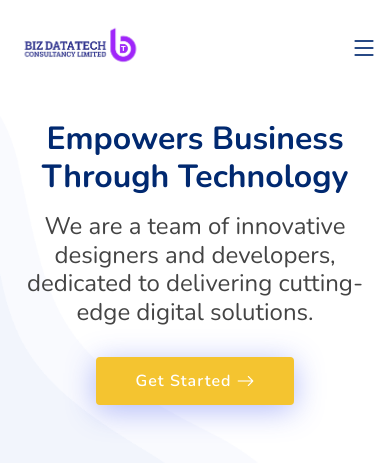
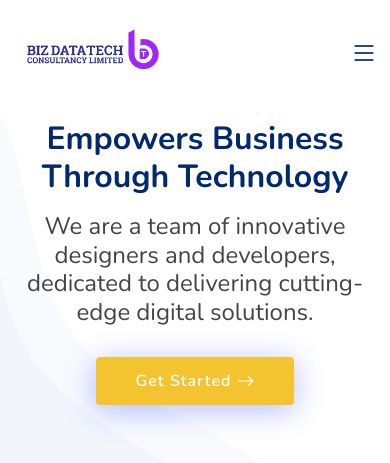
Before and after one commit to BizdataTech/Bizdatatech, a plain HTML site: page index.html in a window 390 px wide. Shown: the top 463 px of the page. Drawn offline with nearby package versions, Linux system fonts and the light colour scheme.

Commit message:
styling updated for logo

```diff
--- a/assets/css/style.css
+++ b/assets/css/style.css
@@ -180,7 +180,7 @@ section {
 }
 
 .header .logo img {
-  max-height: 65px;
+  max-height: 95px;
   margin-right: 6px;
 }
 
@@ -342,7 +342,7 @@ section {
 
 @media (max-width: 1366px) {
   .navbar .dropdown .dropdown ul {
-    left: -90%;
+    left: -100%;
   }
 
   .navbar .dropdown .dropdown:hover > ul {
@@ -521,6 +521,9 @@ section {
 }
 
 @media (max-width: 991px) {
+  .logo img {
+    height: 80px;
+  }
   .hero {
     height: auto;
     padding: 120px 0 60px 0;
@@ -691,7 +694,7 @@ section {
     font-size: 28px;
   }
   .logo img {
-    height: 55px;
+    height: 65px;
   }
 }
 
```
